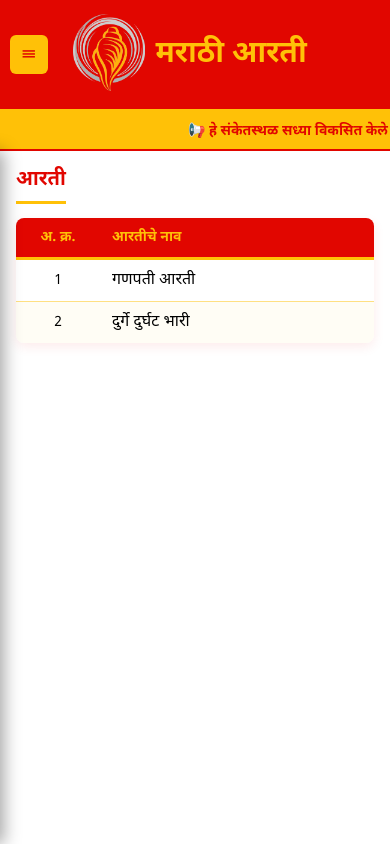
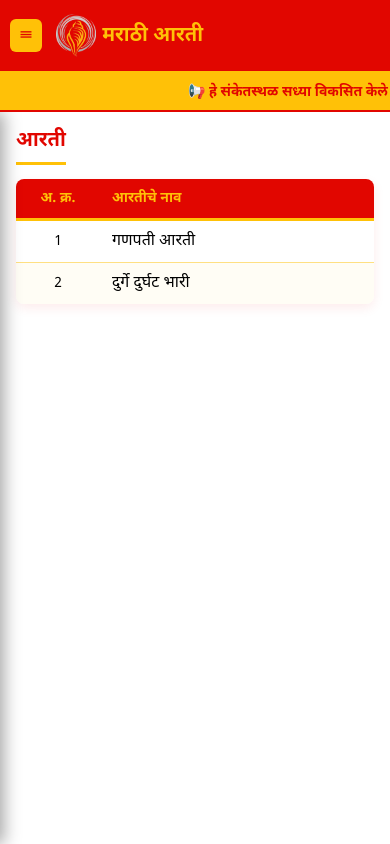
Before and after one commit to shirish-d/SampleReactApp, a React (Create React App) app: page / in a window 390 px wide. Built offline with nearby package versions, Linux system fonts and the light colour scheme.

Commit message:
feat: enhance responsive design for Navbar and Sidebar components

```diff
--- a/src/components/Navbar.css
+++ b/src/components/Navbar.css
@@ -40,3 +40,29 @@
   font-family: "Noto Sans Devanagari", sans-serif;
   font-size: 30px;
 }
+
+@media (max-width: 768px) {
+  .navbar {
+    padding: 6px 10px;
+    border-bottom: 4px solid #FFC107;
+  }
+
+  .navbar .logo {
+    padding: 1px 6px;
+  }
+
+  .navbar .logo .logo-img {
+    max-width: 44px;
+    max-height: 44px;
+  }
+
+  .menu-toggle {
+    padding: 6px 10px;
+    font-size: 16px;
+    margin-right: 8px;
+  }
+
+  .navbar-title {
+    font-size: 20px;
+  }
+}
--- a/src/components/Sidebar.css
+++ b/src/components/Sidebar.css
@@ -9,6 +9,7 @@
   box-sizing: border-box;
   display: flex;
   flex-direction: column;
+  overflow: hidden;
 }
 
 .sidebar.open {
@@ -20,6 +21,7 @@
   padding: 0;
   margin: 0;
   flex: 1;
+  min-height: 0;
   overflow-y: auto;
 }
 
@@ -35,12 +37,13 @@
 }
 
 .sidebar-footer {
-  padding: 15px 10px;
+  padding: 14px 10px;
   text-align: center;
   font-size: 12px;
   color: whitesmoke;
   border-top: 1px solid #FFC107;
   flex-shrink: 0;
+  margin-top: auto;
 }
 
 .sidebar-footer p {
@@ -57,8 +60,25 @@
     top: 0;
     bottom: 0;
     left: 0;
+    height: 100%;
+    max-height: 100%;
     z-index: 1000;
     box-shadow: 4px 0 16px rgba(0, 0, 0, 0.35);
+  }
+
+  .sidebar li {
+    padding: 13px 16px;
+    font-size: 15px;
+  }
+
+  .sidebar-footer {
+    padding: 10px 8px;
+    padding-bottom: max(10px, env(safe-area-inset-bottom, 10px));
+    font-size: 11px;
+  }
+
+  .sidebar-footer p {
+    margin: 2px 0;
   }
 
   .sidebar-backdrop.visible {
--- a/src/styles.css
+++ b/src/styles.css
@@ -21,6 +21,11 @@ a {
   font-family: "Noto Sans Devanagari", sans-serif;
 }
 
+html,
+body {
+  height: 100%;
+}
+
 body {
   margin: 0;
   overflow-x: hidden;
@@ -30,6 +35,7 @@ body {
   display: flex;
   flex-direction: column;
   height: 100vh;
+  height: 100dvh;
   overflow: hidden;
 }
 
@@ -72,6 +78,7 @@ body {
   flex: 1;
   min-height: 0;
   position: relative;
+  overflow: hidden;
 }
 
 .content {
```
